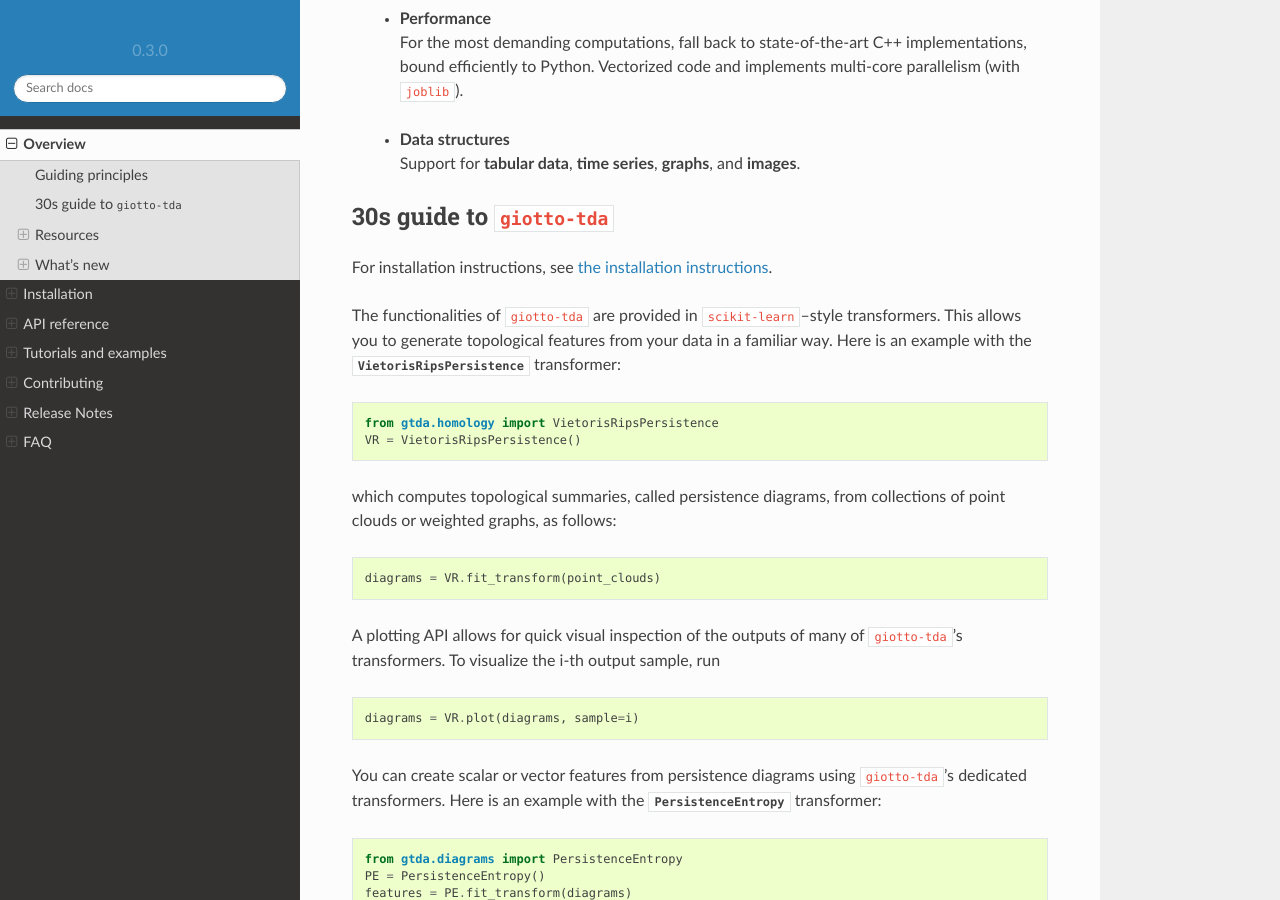
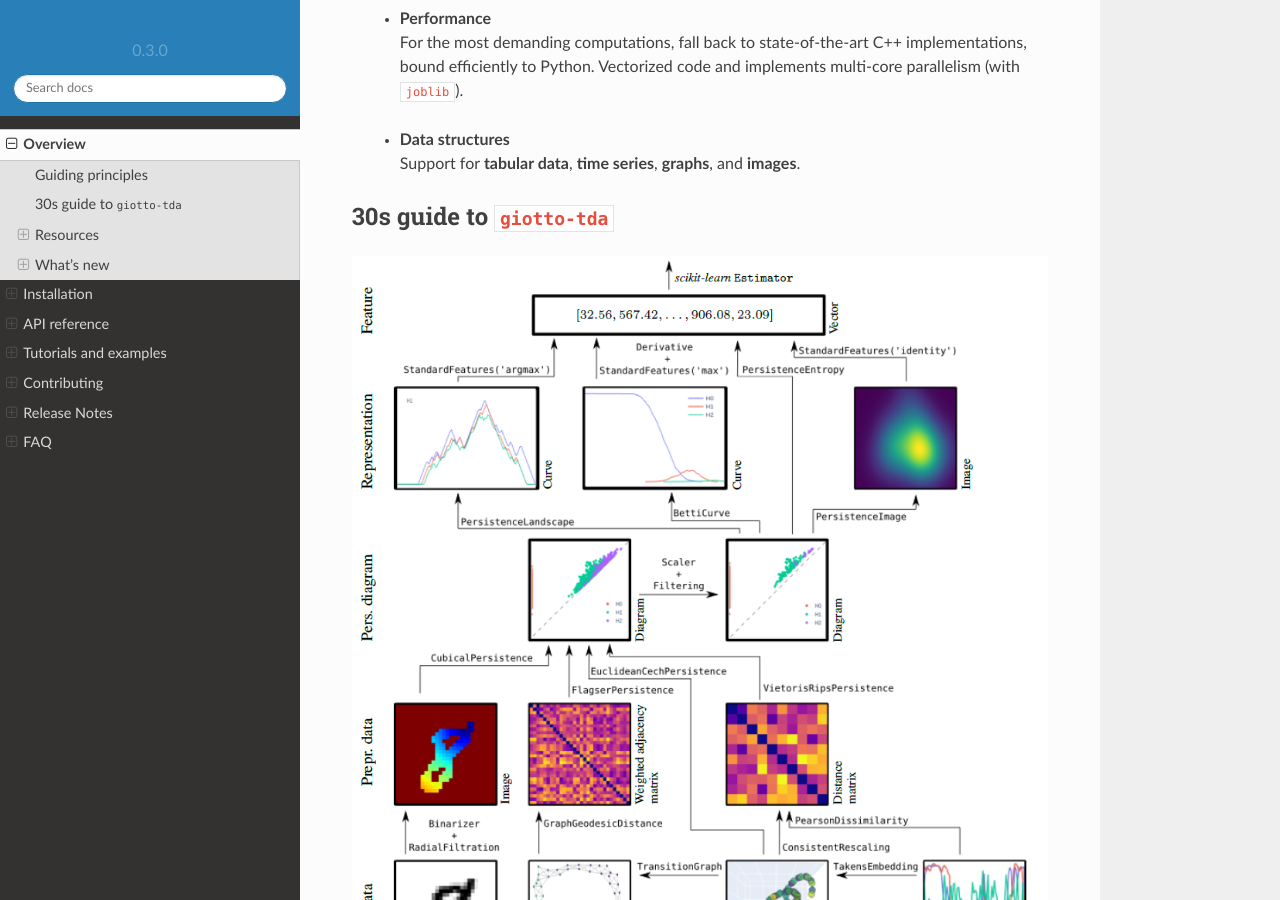
Before and after one commit to giotto-ai/giotto-tda, a Sphinx documentation site: the page built from doc/library.rst, in a window 1280 px wide and 900 px high, scrolled down 736 px. Built offline with Sphinx 7.4.7 and the Read the Docs theme 2.0.0, drawn with Linux system fonts in a browser that asks for light colours; pages that are not in the unit, such as notebooks, are missing from menus; comment, search, counter and statistics services are not loaded; the version number is read from the project's files by our own code.

Commit message:
Add workflow figure to docs (#519)
* Add workflow figure to docs

* Fix forgotten reshape in MNIST notebook

* Add 0.3.0 to the list of versions

Co-authored-by: wreise <wojciech.reise@epfl.ch>

```diff
--- a/doc/library.rst
+++ b/doc/library.rst
@@ -30,6 +30,8 @@
 ***************************
 30s guide to ``giotto-tda``
 ***************************
+
+.. figure:: images/giotto-tda_workflow.png
 
 For installation instructions, see :ref:`the installation instructions <installation>`.
 
```
Also changed, not shown: doc/images/giotto-tda_workflow.png (added), 2 other files.
